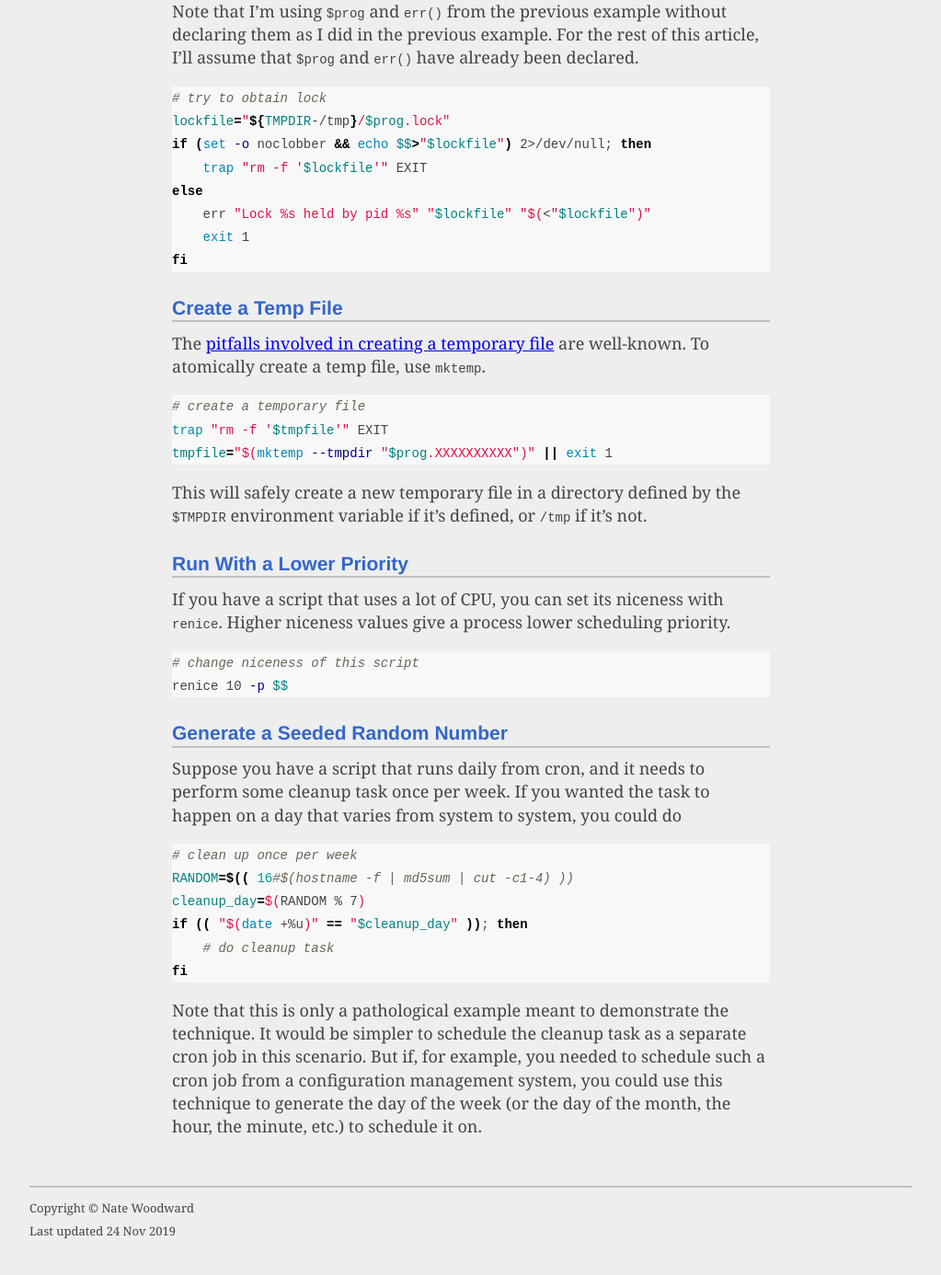
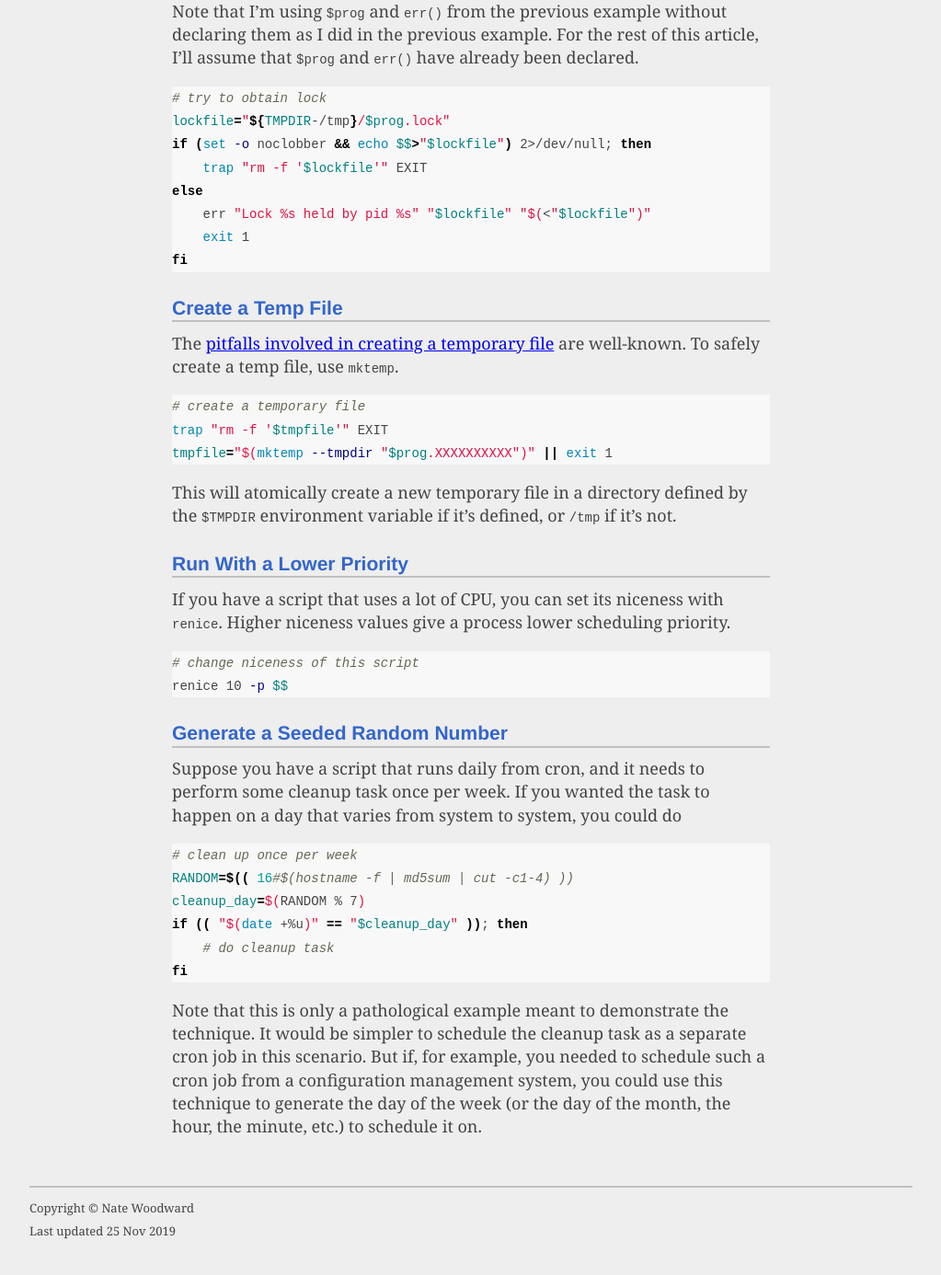
Before and after one commit to natewoodward/natewoodward.github.io, a Jekyll site: the page built from _posts/2019-11-23-more-bash-patterns.md, in a window 1280 px wide and 1400 px high, scrolled down 1381 px. Shown: the top 1386 px of the window at 92% size, without its empty margins (128-1151 px from the left). Built offline with Jekyll 4.4.1, drawn with Linux system fonts in a browser that asks for light colours; part of the change alters nothing that is shown.

Commit message:
Tweak two sentences

````diff
--- a/_posts/2019-11-23-more-bash-patterns.md
+++ b/_posts/2019-11-23-more-bash-patterns.md
@@ -1,6 +1,6 @@
 ---
 layout: post
-last_modified_at: 2019-11-24 15:21:26 UTC
+last_modified_at: 2019-11-25 02:41:43 UTC
 ---
 
 Let's look at a few more patterns that a `bash` shell script can use.
@@ -66,7 +66,7 @@ fi
 ### Create a Temp File
 
 The [pitfalls involved in creating a temporary file](https://www.owasp.org/index.php/Insecure_Temporary_File) are well-known.
-To atomically create a temp file, use `mktemp`.
+To safely create a temp file, use `mktemp`.
 
 ```bash
 # create a temporary file
@@ -74,7 +74,7 @@ trap "rm -f '$tmpfile'" EXIT
 tmpfile="$(mktemp --tmpdir "$prog.XXXXXXXXXX")" || exit 1
 ```
 
-This will safely create a new temporary file in a directory defined by the `$TMPDIR` environment variable if it's defined,
+This will atomically create a new temporary file in a directory defined by the `$TMPDIR` environment variable if it's defined,
 or `/tmp` if it's not.
 
 ### Run With a Lower Priority
````
